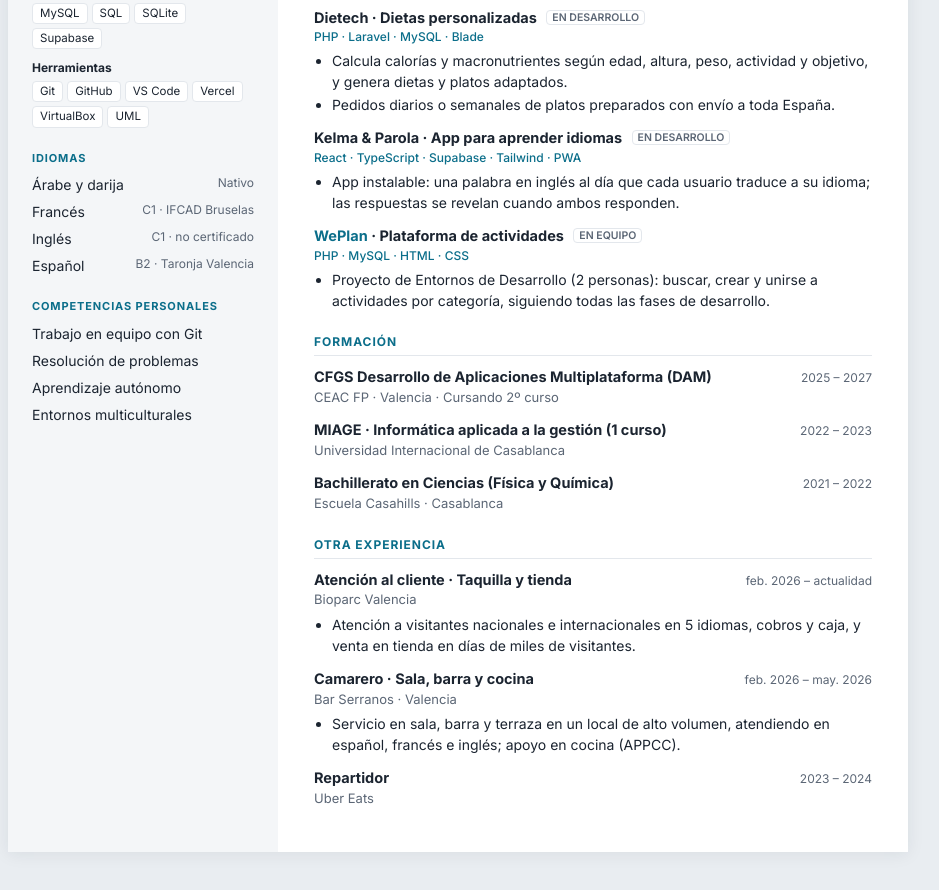
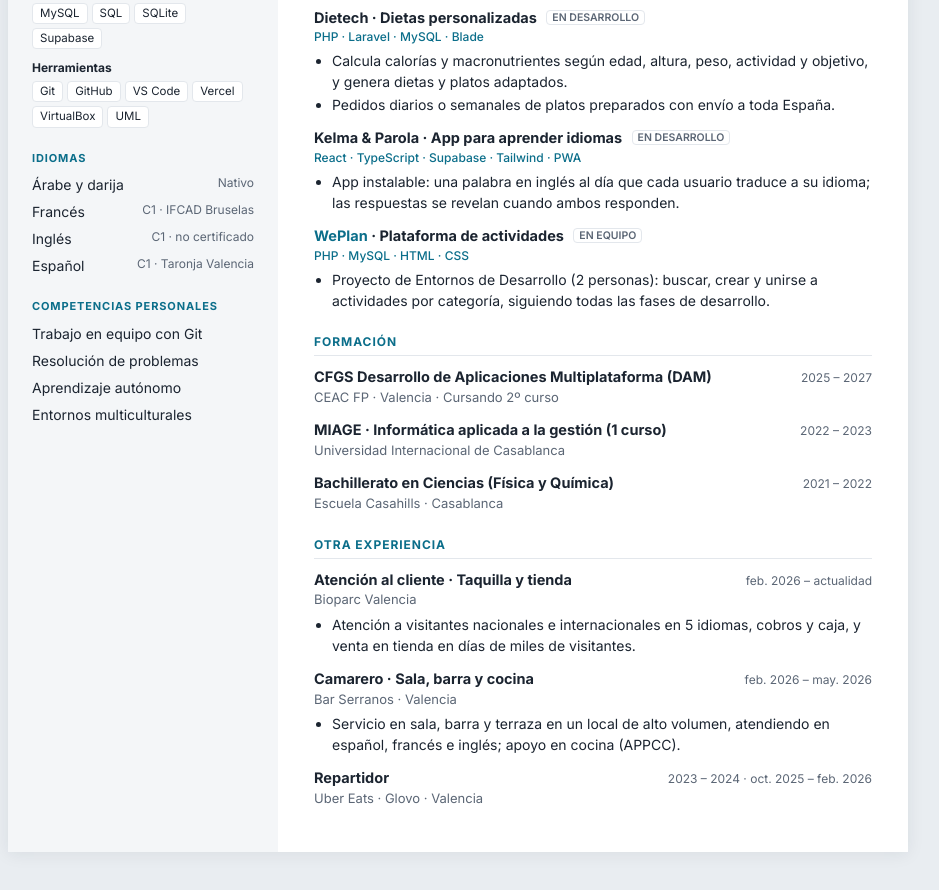
Before and after one commit to aymanmzkk/Curriculum, a plain HTML site: page index.html in a window 1280 px wide. Shown: the part 758-1648 px from the top of the page, without its empty margins (182-1121 px from the left). Drawn offline with Linux system fonts and the light colour scheme.

Commit message:
Español C1 (Taronja) y repartidor en Uber Eats y Glovo
Co-Authored-By: Claude Opus 5.5 <noreply@anthropic.com>

```diff
--- a/index.html
+++ b/index.html
@@ -244,7 +244,7 @@
         <li class="lang">Árabe y darija <em>Nativo</em></li>
         <li class="lang">Francés <em>C1 · IFCAD Bruselas</em></li>
         <li class="lang">Inglés <em>C1 · no certificado</em></li>
-        <li class="lang">Español <em>B2 · Taronja Valencia</em></li>
+        <li class="lang">Español <em>C1 · Taronja Valencia</em></li>
       </ul>
 
       <h2>Competencias personales</h2>
@@ -373,9 +373,9 @@
       <div class="item">
         <div class="item-head">
           <h3>Repartidor</h3>
-          <span class="date">2023 – 2024</span>
+          <span class="date">2023 – 2024 · oct. 2025 – feb. 2026</span>
         </div>
-        <p class="where">Uber Eats</p>
+        <p class="where">Uber Eats · Glovo · Valencia</p>
       </div>
     </section>
 
```
Also changed, not shown: 1 other file.
